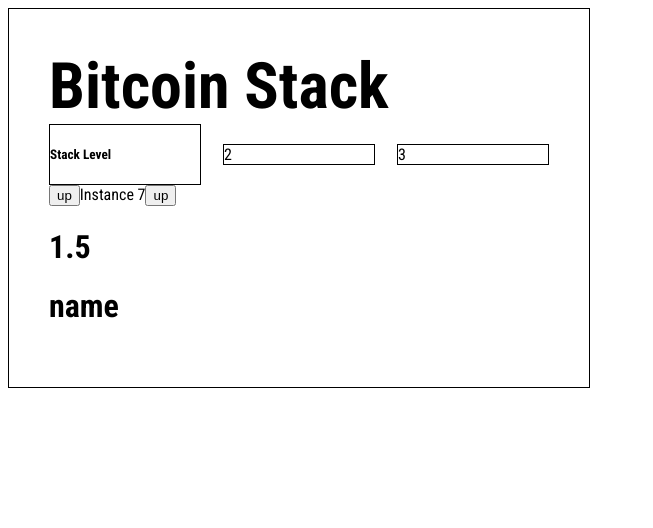
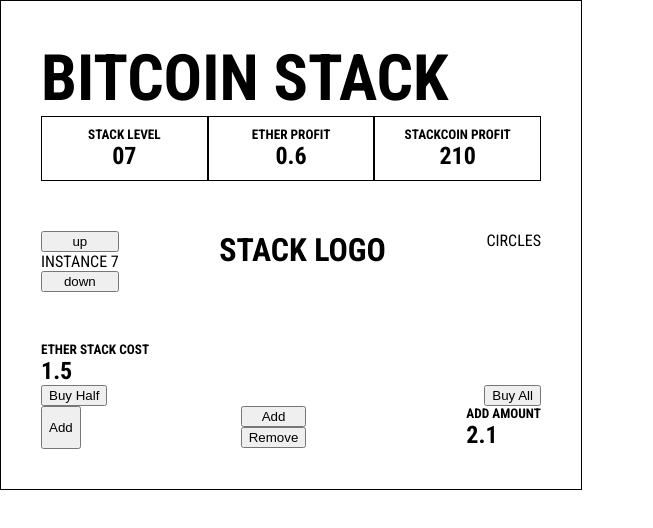
Before and after one commit to agjs/stackcoin-widget, a React (Create React App) app: page / in a window 1280 px wide. Shown: the top 528 px of the page, without its empty margins (0-653 px from the left). Built offline with nearby package versions, Linux system fonts and the light colour scheme.

Commit message:
3 files modified

```diff
--- a/components/StackWidget/index.jsx
+++ b/components/StackWidget/index.jsx
@@ -1,5 +1,31 @@
 import React from "react";
 import "./style.scss";
+
+const StackWidgetButton = ({ label, onClick }) => {
+  return (
+    <button onClick={onClick} className="sc-stack-widget__button">
+      {label}
+    </button>
+  );
+};
+
+const StackWidgetAddRemoveControls = () => {
+  return (
+    <div className="sc-stack-widget__add-remove-controls">
+      <StackWidgetButton label={"Add"} />
+      <StackWidgetButton label={"Remove"} />
+    </div>
+  );
+};
+
+const StackWidgetAddAmountControls = () => {
+  return (
+    <div className="sc-stack-widget__add-amount-controls">
+      <h5>Add Amount</h5>
+      <h2>2.1</h2>
+    </div>
+  );
+};
 
 const StackWidget = ({
   name,
@@ -13,19 +39,45 @@
       <header className="sc-stack-widget__header">
         <div className="sc-stack-widget__header__item">
           <h5 className="sc-stack-widget__header__item__title">Stack Level</h5>
+          <h2 className="sc-stack-widget__header__item__value">07</h2>
         </div>
-        <div className="sc-stack-widget__header__item">2</div>
-        <div className="sc-stack-widget__header__item">3</div>
+        <div className="sc-stack-widget__header__item">
+          <h5 className="sc-stack-widget__header__item__title">Ether Profit</h5>
+          <h2 className="sc-stack-widget__header__item__value">0.6</h2>
+        </div>
+        <div className="sc-stack-widget__header__item">
+          <h5 className="sc-stack-widget__header__item__title">
+            Stackcoin Profit
+          </h5>
+          <h2 className="sc-stack-widget__header__item__value">210</h2>
+        </div>
       </header>
-      <div className="sc-stack-widget__instance-bar">
-        <button>up</button>
-        <span>Instance 7</span>
-        <button>up</button>
+      <div className="sc-stack-widget__middle-section">
+        <div className="sc-stack-widget__instance-bar">
+          <button>up</button>
+          <span>Instance 7</span>
+          <button>down</button>
+        </div>
+        <h1>Stack LOGO</h1>
+        <div className="sc-stack-widget__purchased-portions">circles</div>
       </div>
       <div className="sc-stack-widget__ether-stack-cost">
-        <h1>1.5</h1>
+        <h5 className="sc-stack-widget__ether-stack-cost__title">
+          Ether Stack Cost
+        </h5>
+        <h2 className="sc-stack-widget__ether-stack-cost__value">1.5</h2>
       </div>
-      <h1>name</h1>
+      <div className="sc-stack-widget__footer">
+        <div className="sc-stack-widget__footer__row">
+          <button>Buy Half</button>
+          <button>Buy All</button>
+        </div>
+        <div className="sc-stack-widget__footer__row">
+          <button>Add</button>
+          <StackWidgetAddRemoveControls />
+          <StackWidgetAddAmountControls />
+        </div>
+      </div>
     </div>
   );
 };
--- a/components/StackWidget/style.scss
+++ b/components/StackWidget/style.scss
@@ -2,6 +2,7 @@
   max-width: 500px;
   border: 1px solid black;
   padding: 40px;
+  text-transform: uppercase;
 
   &__stack-name {
     font-size: 4rem;
@@ -12,12 +13,34 @@
     display: flex;
     justify-content: space-between;
     align-items: center;
+    text-align: center;
     &__item {
+      padding: 10px;
       border: 1px solid black;
       width: 30%;
     }
   }
 
+  &__middle-section {
+    display: flex;
+    justify-content: space-between;
+    margin: 50px auto;
+  }
+
   &__instance-bar {
+    display: flex;
+    flex-direction: column;
+  }
+
+  &__add-remove-controls {
+    display: flex;
+    flex-direction: column;
+  }
+
+  &__footer {
+    &__row {
+      display: flex;
+      justify-content: space-between;
+    }
   }
 }
--- a/src/style.css
+++ b/src/style.css
@@ -2,4 +2,14 @@
 html,
 body {
   font-family: "Roboto Condensed", sans-serif;
+  margin: 0;
 }
+
+h1,
+h2,
+h3,
+h4,
+h5,
+h6 {
+  margin: 0;
+}
```
